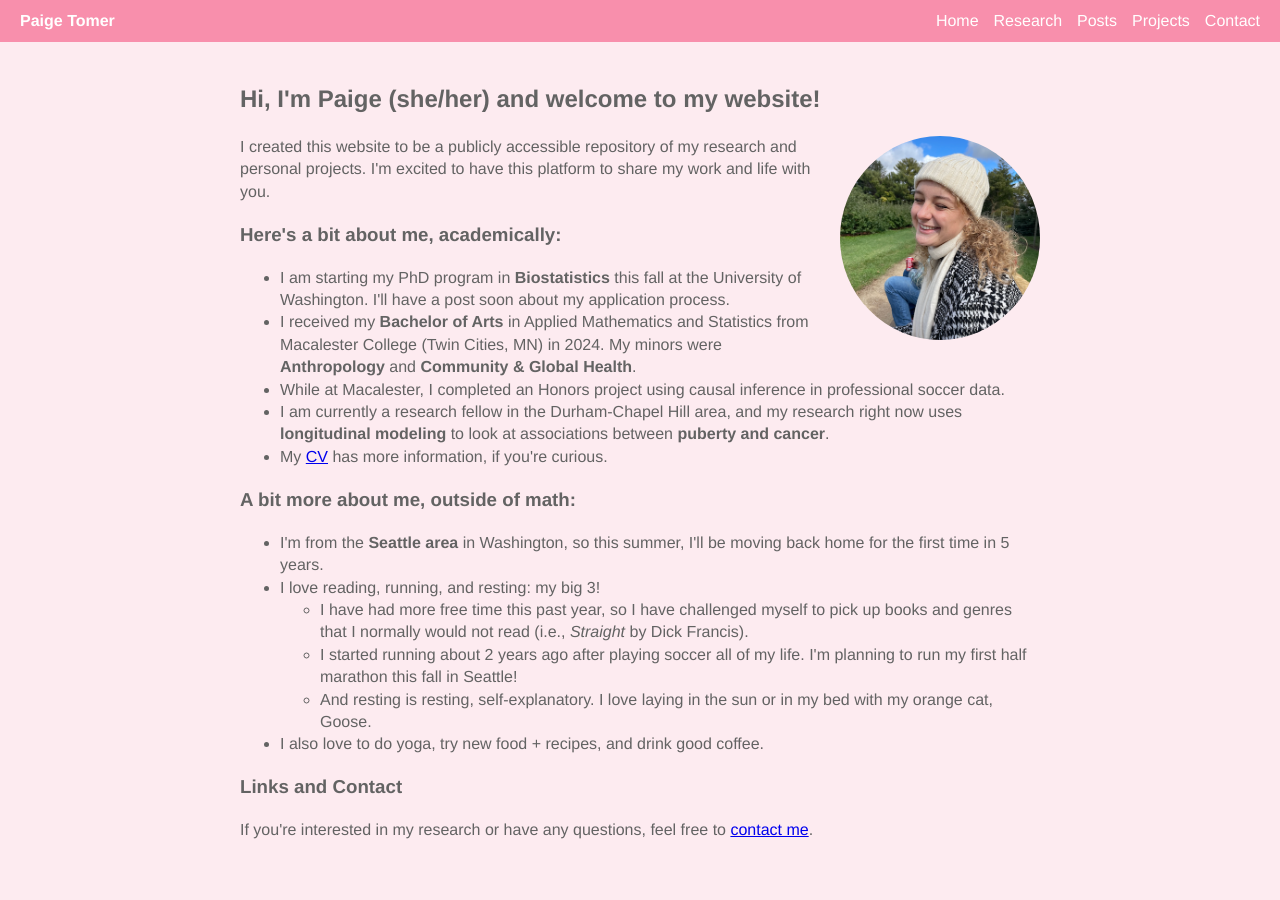
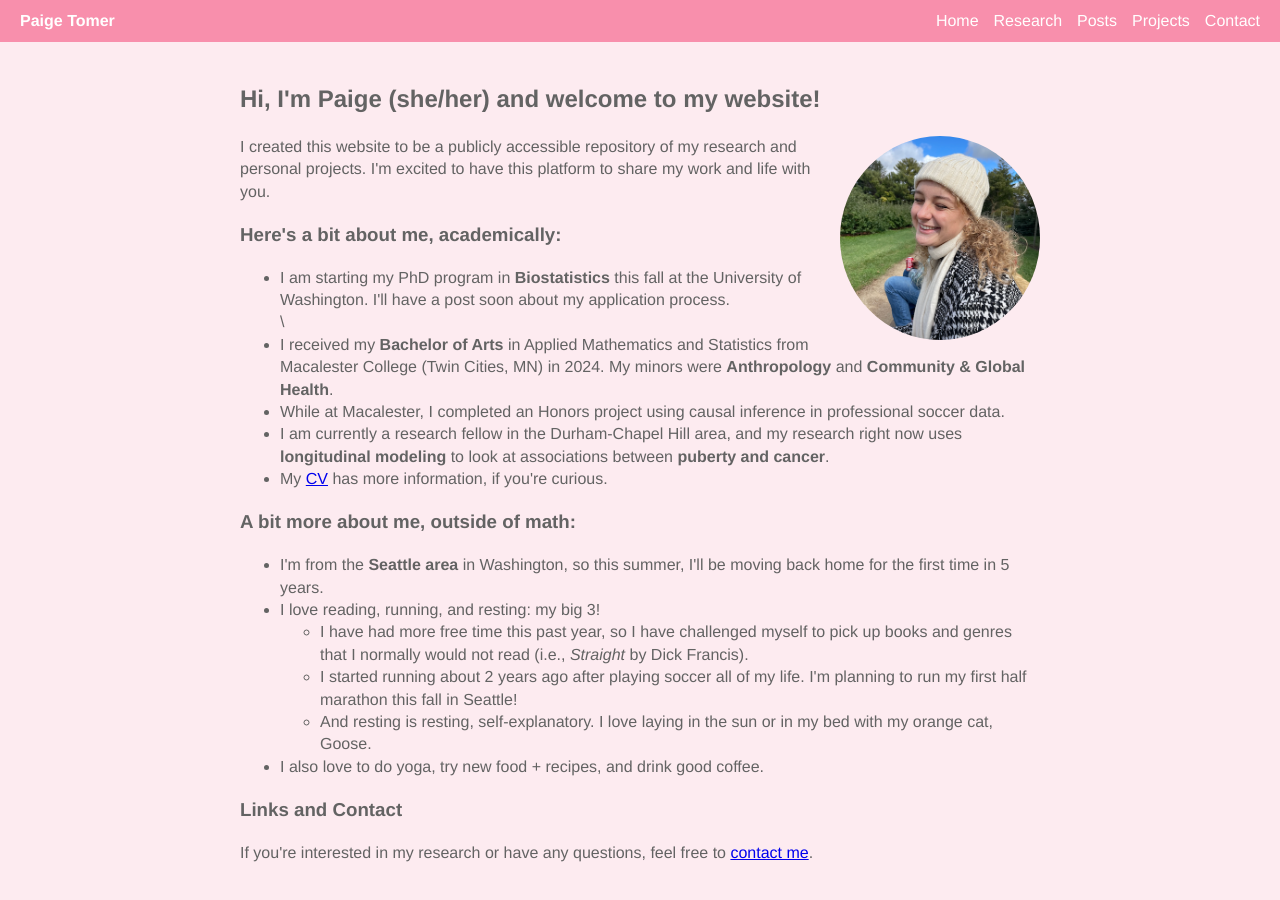
Before and after one commit to petomer-codes/petomer-website, a Jekyll site: the page built from index.html, in a window 1280 px wide. Built offline with Jekyll 4.4.1, drawn with Linux system fonts in a browser that asks for light colours.

```diff
--- a/index.html
+++ b/index.html
@@ -11,7 +11,7 @@ title: Home Page & About Me
 
 <h3>Here's a bit about me, academically:</h3>
 <ul>
-  <li>I am starting my PhD program in <strong>Biostatistics</strong> this fall at the University of Washington. I'll have a post soon about my application process.</li>
+  <li>I am starting my PhD program in <strong>Biostatistics</strong> this fall at the University of Washington. I'll have a post soon about my application process.</li> \
   <li>I received my <strong>Bachelor of Arts</strong> in Applied Mathematics and Statistics from Macalester College (Twin Cities, MN) in 2024. My minors were <strong>Anthropology</strong> and <strong>Community & Global Health</strong>.</li>
   <li>While at Macalester, I completed an Honors project using causal inference in professional soccer data.</li>
   <li>I am currently a research fellow in the Durham-Chapel Hill area, and my research right now uses <strong>longitudinal modeling</strong> to look at associations between <strong>puberty and cancer</strong>.</li>
```
